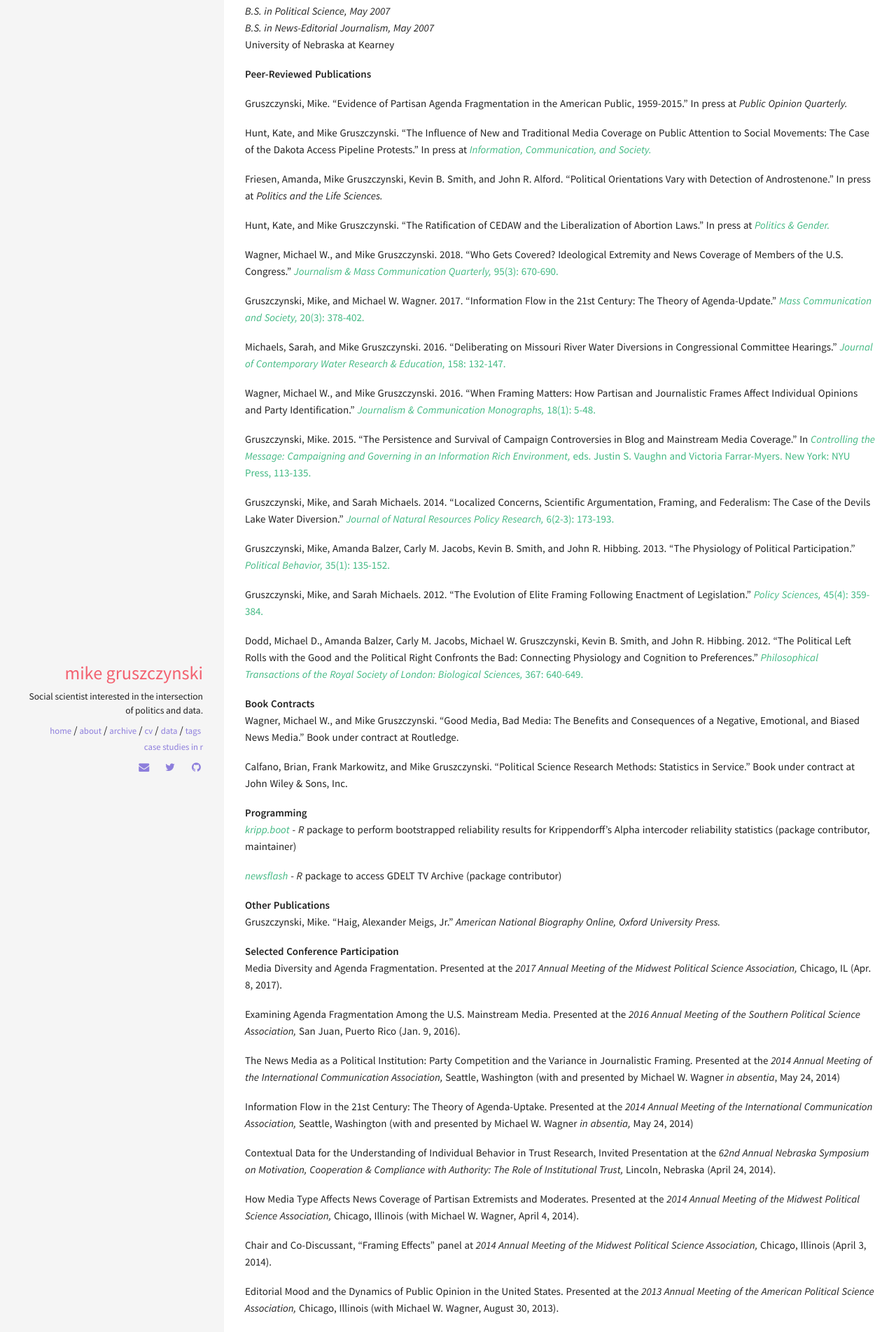
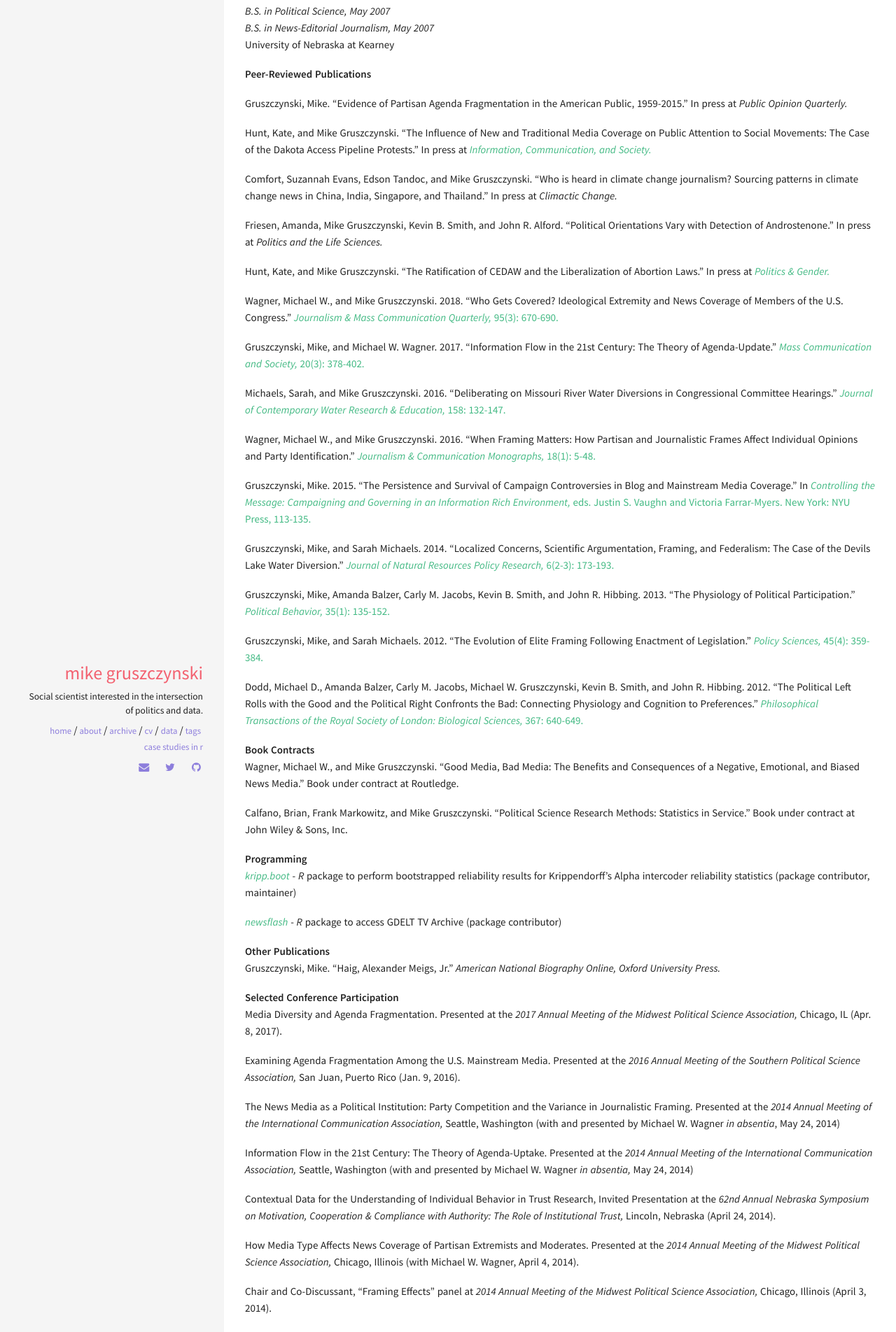
Before and after one commit to MikeGruz/mikegruz.github.io, a Jekyll site: the page built from cv.md, in a window 1280 px wide. Shown: the part 1435-3339 px from the top of the page at 70% size. Built offline with Jekyll 4.4.1, drawn with Linux system fonts in a browser that asks for light colours; some of the changed text lies outside the part shown.

Commit message:
added climactic change pub

```diff
--- a/cv.md
+++ b/cv.md
@@ -73,6 +73,8 @@ University of Nebraska at Kearney
 Gruszczynski, Mike. "Evidence of Partisan Agenda Fragmentation in the American Public, 1959-2015." In press at *Public Opinion Quarterly.*
 
 Hunt, Kate, and Mike Gruszczynski. "The Influence of New and Traditional Media Coverage on Public Attention to Social Movements: The Case of the Dakota Access Pipeline Protests." In press at [*Information, Communication, and Society.*](https://www.tandfonline.com/doi/full/10.1080/1369118X.2019.1670228){:target="_blank"}
+
+Comfort, Suzannah Evans, Edson Tandoc, and Mike Gruszczynski. "Who is heard in climate change journalism? Sourcing patterns in climate change news in China, India, Singapore, and Thailand." In press at *Climactic Change.*
 
 Friesen, Amanda, Mike Gruszczynski, Kevin B. Smith, and John R. Alford. "Political Orientations Vary with Detection of Androstenone." In press at *Politics and the Life Sciences.*
 
```
